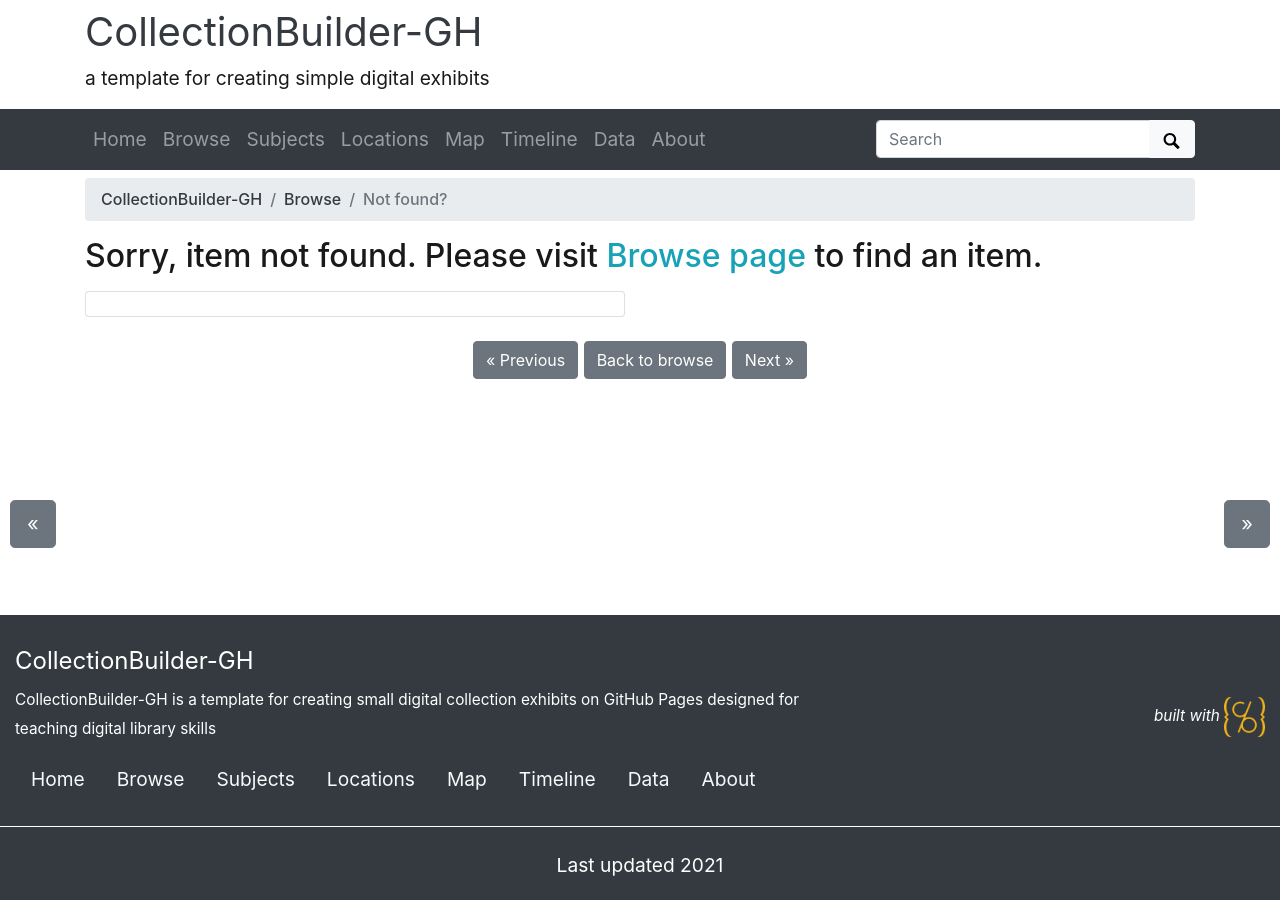
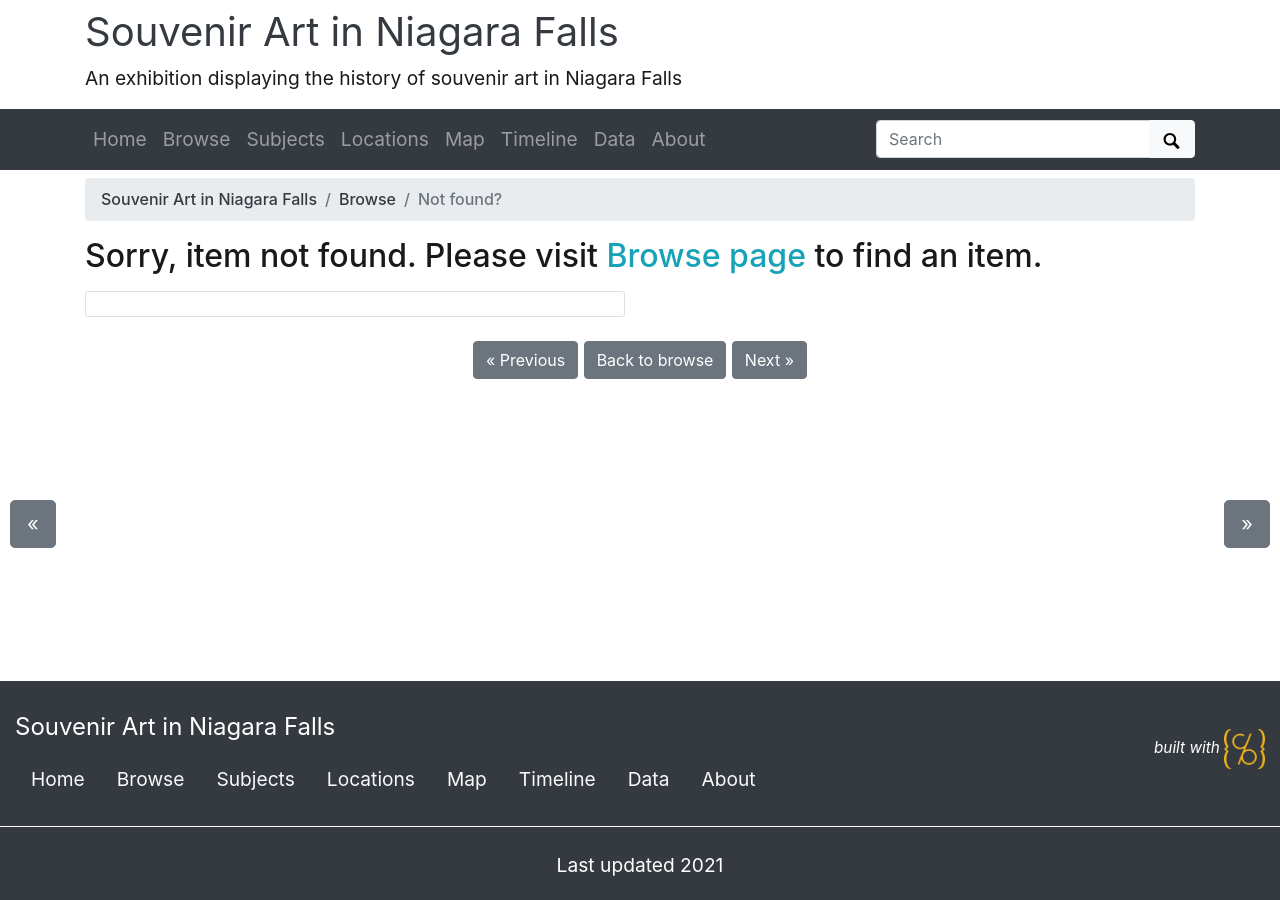
Before and after one commit to piipervaal/Souvenir-Art-in-Niagara-Falls, a Jekyll site: the page built from pages/item.md, in a window 1280 px wide. Built offline with Jekyll 4.4.1, drawn with Linux system fonts in a browser that asks for light colours.

Commit message:
Update _config.yml

```diff
--- a/_config.yml
+++ b/_config.yml
@@ -20,14 +20,14 @@
 # SITE SETTINGS
 #
 # title of site appears in banner
-title: CollectionBuilder-GH
+title: Souvenir Art in Niagara Falls
 # tagline, a short phrase that will appear throughout the site in the top banner
-tagline: a template for creating simple digital exhibits
+tagline: An exhibition displaying the history of souvenir art in Niagara Falls
 # description appears in meta tags and other locations
 # this description might appear in search result lists, keep around 160 characters max
-description: "CollectionBuilder-GH is a template for creating small digital collection exhibits on GitHub Pages designed for teaching digital library skills"
+#description: "CollectionBuilder-GH is a template for creating small digital collection exhibits on GitHub Pages designed for teaching digital library skills"
 # creator of the digital collection, to appear in meta tags; we typically use our GitHub usernames but feel free to just use your name
-author: CollectionBuilder
+author: Sara Fellman, Nikki Singh, Piper Valdock
 
 ##########
 # COLLECTION SETTINGS
```
